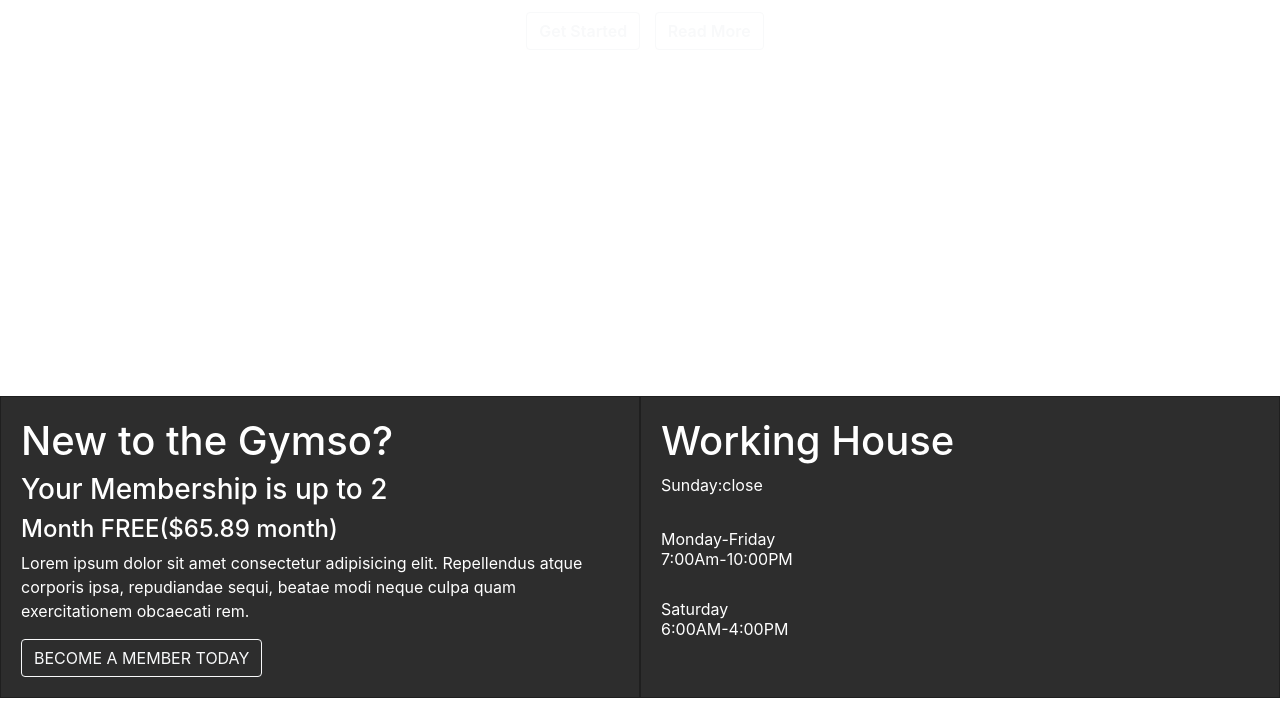
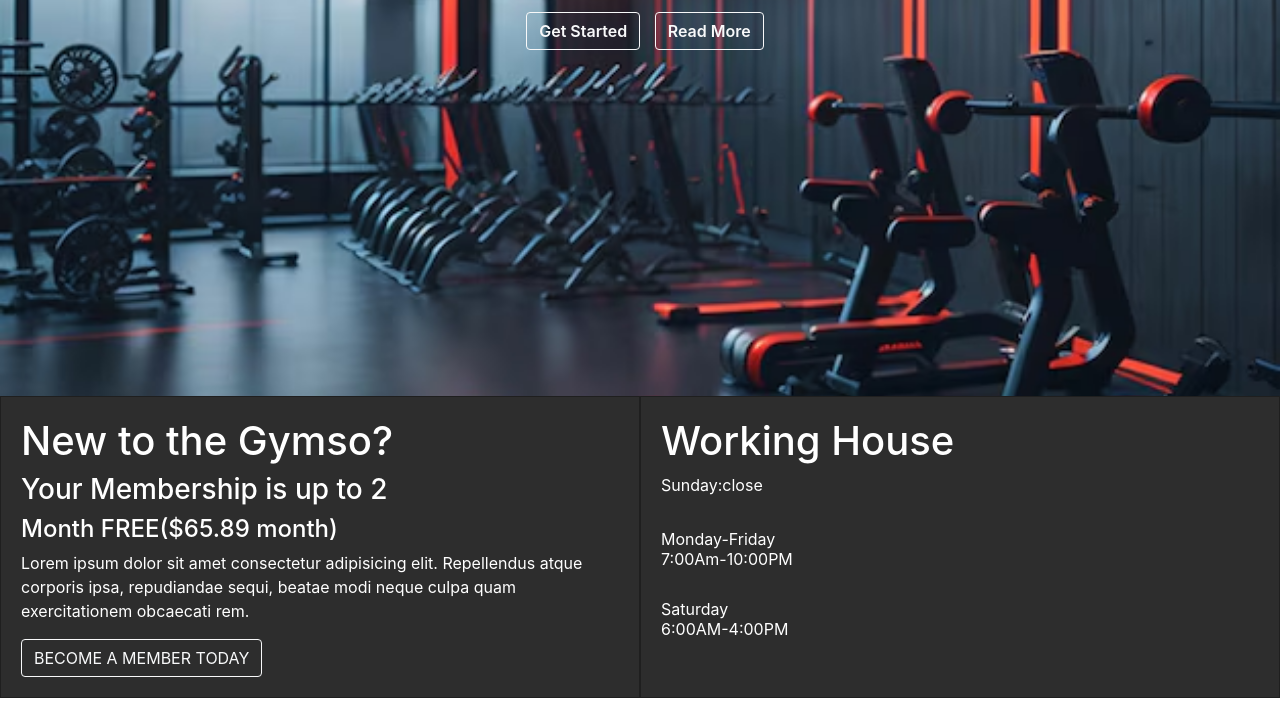
Before and after one commit to piyushhinge40/gymfit, a plain HTML site: page index.html in a window 1280 px wide. Shown: the part 464-1179 px from the top of the page. Drawn offline with nearby package versions, Linux system fonts and the light colour scheme; the site is published under a folder, as on GitHub Pages, so addresses that start at the root find nothing.

Commit message:
changes path

```diff
--- a/index.css
+++ b/index.css
@@ -38,7 +38,7 @@ body {
     width: 100%;
     /* height: calc(100% - 60px); */
     height: 100vh;
-    background: url(/homeimage/gym2.jpeg);
+    background: url(./homeimage/gym2.jpeg);
     background-repeat: no-repeat;
     background-size: cover;
     /* height: 100%; */
```
